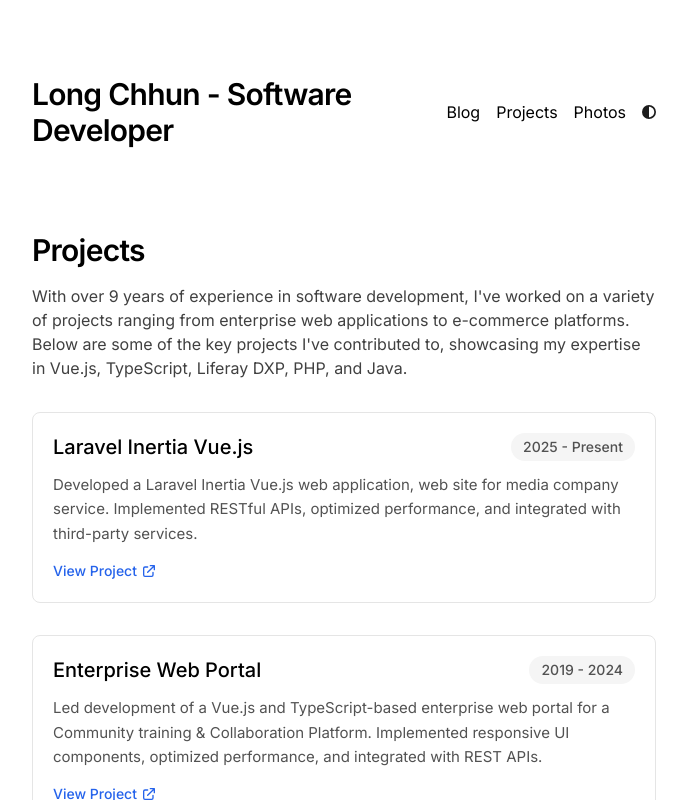
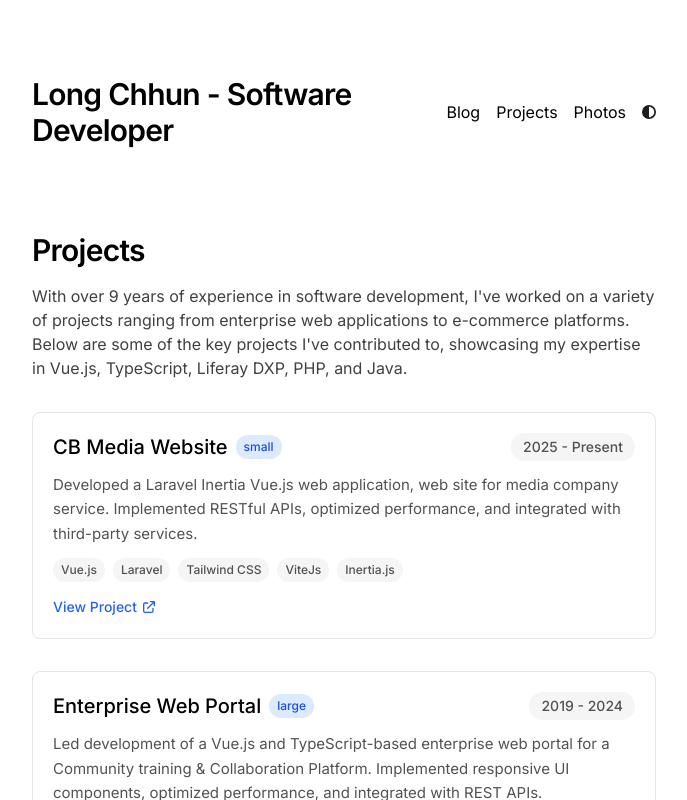
Before and after one commit to longchhun09/longchhun-next-js-portfolio, a Next.js app: page /projects in a window 1280 px wide. Shown: the top 800 px of the page, without its empty margins (296-983 px from the left). Built offline with nearby package versions, Linux system fonts and the light colour scheme.

Commit message:
task: update project size and tech stack

```diff
--- a/app/projects/page.tsx
+++ b/app/projects/page.tsx
@@ -25,7 +25,12 @@ export default function Projects() {
           >
             <div className="w-full flex flex-col space-y-3">
               <div className="flex flex-col sm:flex-row justify-between items-start sm:items-center">
-                <h2 className="text-xl font-medium text-black dark:text-white">{project.title}</h2>
+                <div className="flex items-center">
+                  <h2 className="text-xl font-medium text-black dark:text-white">{project.title}</h2>
+                  <span className="ml-2 text-xs font-medium px-2 py-1 bg-blue-100 dark:bg-blue-900 text-blue-700 dark:text-blue-300 rounded-full">
+                    {project.size}
+                  </span>
+                </div>
                 <span className="mt-1 sm:mt-0 text-sm font-medium px-3 py-1 bg-neutral-100 dark:bg-neutral-800 text-neutral-600 dark:text-neutral-400 rounded-full">
                   {project.year} - {project.endYear || "Present"}
                 </span>
@@ -33,6 +38,18 @@ export default function Projects() {
               <p className="text-neutral-600 dark:text-neutral-400 text-[15px] leading-relaxed">
                 {project.description}
               </p>
+              {project.techStack && (
+                <div className="flex flex-wrap gap-2">
+                  {project.techStack.map((tech, techIndex) => (
+                    <span
+                      key={techIndex}
+                      className="text-xs font-medium px-2 py-1 bg-neutral-100 dark:bg-neutral-800 text-neutral-600 dark:text-neutral-400 rounded-full"
+                    >
+                      {tech}
+                    </span>
+                  ))}
+                </div>
+              )}
               <div>
                 <Link
                   href={project.url}
--- a/app/projects/project-data.tsx
+++ b/app/projects/project-data.tsx
@@ -3,21 +3,27 @@ export interface Project {
   year: number;
   endYear?: number;
   description: string;
+  size: "small" | "large" | "medium";
+  techStack?: string[];
   url: string;
 }
 
 export const projects: Project[] = [
   {
-    title: "Laravel Inertia Vue.js",
+    title: "CB Media Website",
     year: 2025,
     description: "Developed a Laravel Inertia Vue.js web application, web site for media company service. Implemented RESTful APIs, optimized performance, and integrated with third-party services.",
     url: "https://cbmedia-asia.com",
+    techStack: ["Vue.js", "Laravel", "Tailwind CSS", "ViteJs", "Inertia.js"],
+    size: "small",
   },
   {
     title: "Enterprise Web Portal",
     endYear: 2024,
     year: 2019,
+    size: "large",
     description: "Led development of a Vue.js and TypeScript-based enterprise web portal for a Community training & Collaboration Platform. Implemented responsive UI components, optimized performance, and integrated with REST APIs.",
+    techStack: ["Vue.js", "TypeScript", "Tailwind CSS", "Liferay DXP", "Java", "REST"],
     url: "https://www.khalibre.com/capacity-building-platform",
   },
 ];
```
